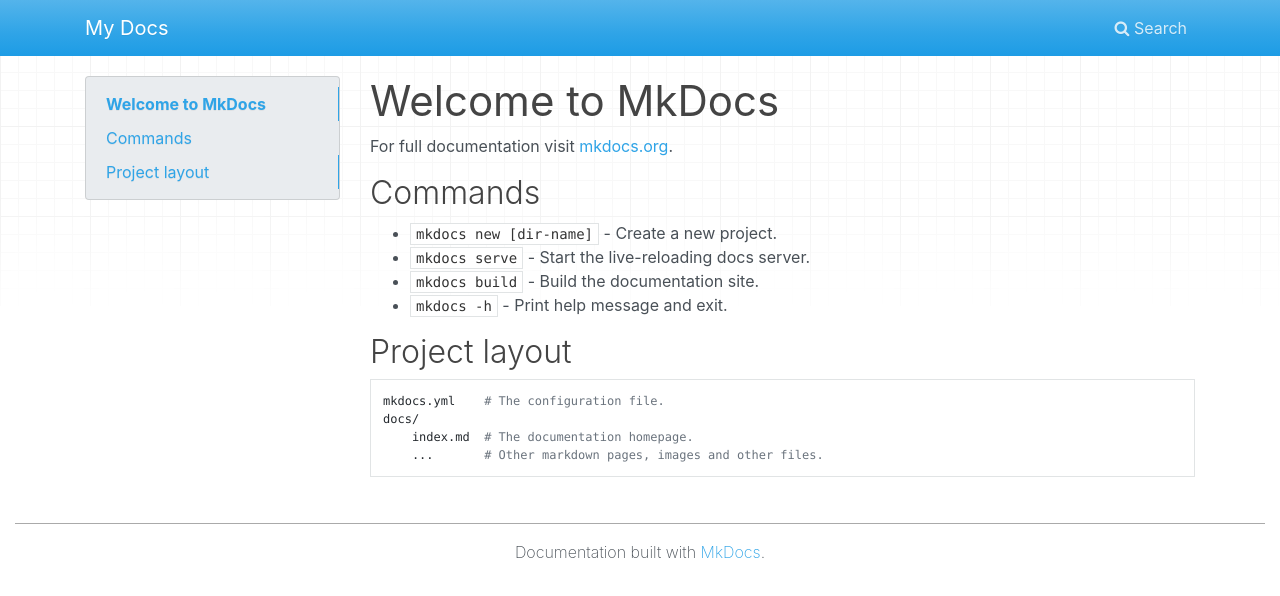
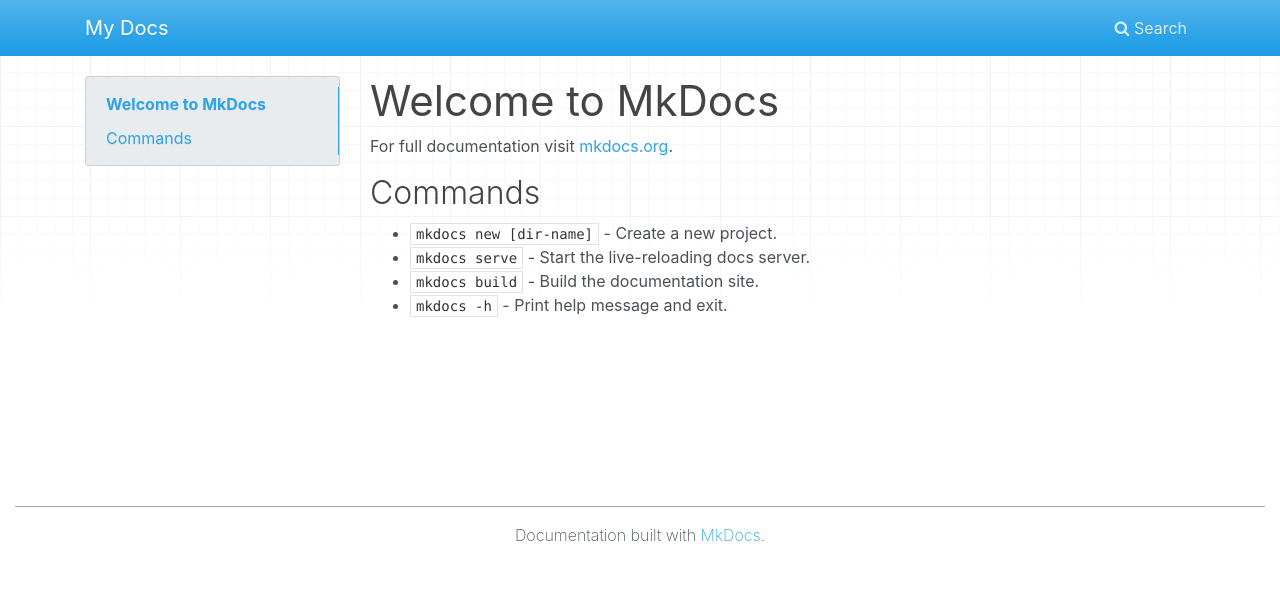
Before and after one commit to sheucke/mkdocs, a plain HTML site: page index.html in a window 1280 px wide. Drawn offline with nearby package versions, Linux system fonts and the light colour scheme.

Commit message:
Deployed 99883f3 with MkDocs version: 1.1.2

```diff
--- a/index.html
+++ b/index.html
@@ -58,10 +58,6 @@
               <ul class="nav flex-column">
               </ul>
             </li>
-            <li class="nav-item" data-level="2"><a href="#project-layout" class="nav-link">Project layout</a>
-              <ul class="nav flex-column">
-              </ul>
-            </li>
               </ul>
             </li>
         </ul>
@@ -77,13 +73,7 @@
 <li><code>mkdocs serve</code> - Start the live-reloading docs server.</li>
 <li><code>mkdocs build</code> - Build the documentation site.</li>
 <li><code>mkdocs -h</code> - Print help message and exit.</li>
-</ul>
-<h2 id="project-layout">Project layout</h2>
-<pre><code>mkdocs.yml    # The configuration file.
-docs/
-    index.md  # The documentation homepage.
-    ...       # Other markdown pages, images and other files.
-</code></pre></div>
+</ul></div>
             </div>
         </div>
 
@@ -167,5 +157,5 @@ docs/
 
 <!--
 MkDocs version : 1.1.2
-Build Date UTC : 2021-01-20 10:03:11.029817+00:00
+Build Date UTC : 2021-01-20 10:36:37.770252+00:00
 -->
--- a/search/search_index.json
+++ b/search/search_index.json
@@ -1 +1 @@
-{"config":{"lang":["en"],"min_search_length":3,"prebuild_index":false,"separator":"[\\s\\-]+"},"docs":[{"location":"","text":"Welcome to MkDocs For full documentation visit mkdocs.org . Commands mkdocs new [dir-name] - Create a new project. mkdocs serve - Start the live-reloading docs server. mkdocs build - Build the documentation site. mkdocs -h - Print help message and exit. Project layout mkdocs.yml # The configuration file. docs/ index.md # The documentation homepage. ... # Other markdown pages, images and other files.","title":"Welcome to MkDocs"},{"location":"#welcome-to-mkdocs","text":"For full documentation visit mkdocs.org .","title":"Welcome to MkDocs"},{"location":"#commands","text":"mkdocs new [dir-name] - Create a new project. mkdocs serve - Start the live-reloading docs server. mkdocs build - Build the documentation site. mkdocs -h - Print help message and exit.","title":"Commands"},{"location":"#project-layout","text":"mkdocs.yml # The configuration file. docs/ index.md # The documentation homepage. ... # Other markdown pages, images and other files.","title":"Project layout"}]}
+{"config":{"lang":["en"],"min_search_length":3,"prebuild_index":false,"separator":"[\\s\\-]+"},"docs":[{"location":"","text":"Welcome to MkDocs For full documentation visit mkdocs.org . Commands mkdocs new [dir-name] - Create a new project. mkdocs serve - Start the live-reloading docs server. mkdocs build - Build the documentation site. mkdocs -h - Print help message and exit.","title":"Welcome to MkDocs"},{"location":"#welcome-to-mkdocs","text":"For full documentation visit mkdocs.org .","title":"Welcome to MkDocs"},{"location":"#commands","text":"mkdocs new [dir-name] - Create a new project. mkdocs serve - Start the live-reloading docs server. mkdocs build - Build the documentation site. mkdocs -h - Print help message and exit.","title":"Commands"}]}
```
Also changed, not shown: 1 other file.
